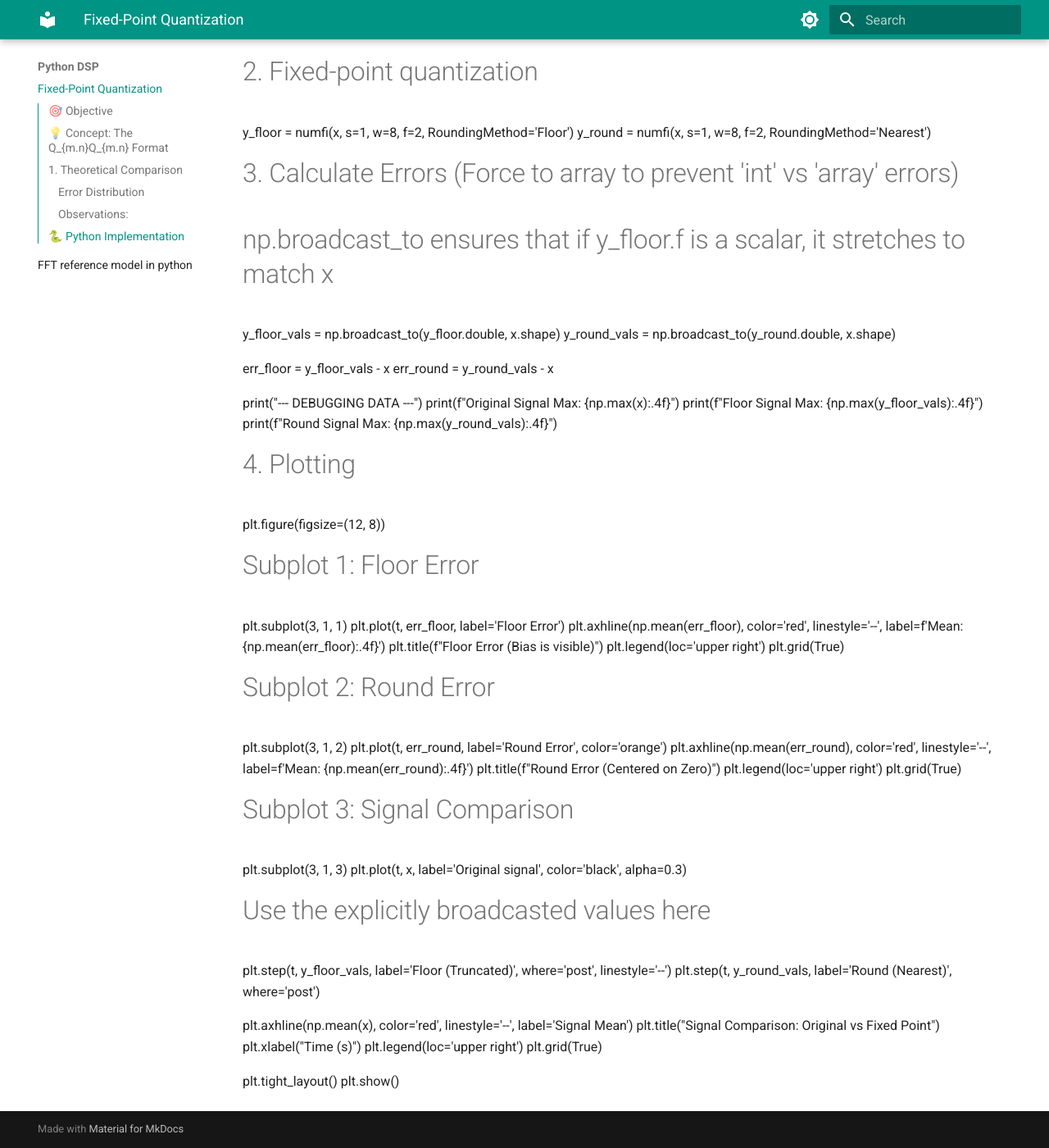
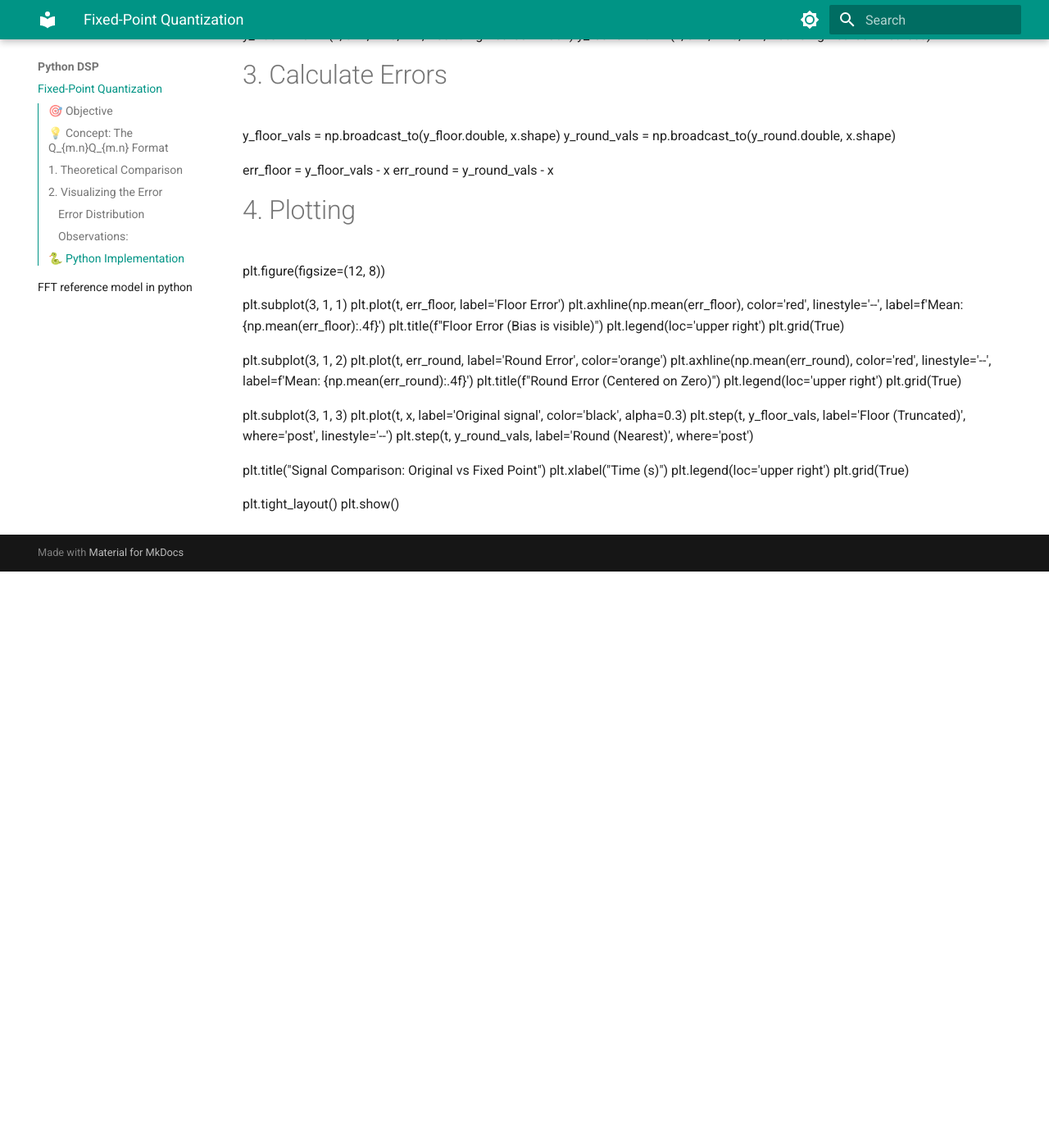
Before and after one commit to arunjeevaraj/Learning_journal, an MkDocs documentation site: the page built from docs/python/fixed_point_dsp/quantization_basics.md, in a window 1280 px wide and 1400 px high, scrolled down 2190 px. Shown: the whole window at 82% size. Built offline with MkDocs 1.6.1 and Material for MkDocs 9.7.7, drawn with Linux system fonts in a browser that asks for light colours; after the commit the page ends 2887 px from its top, so only the background shows below that; some of the changed text lies outside the part shown.

Commit message:
trial again.

```diff
--- a/docs/python/fixed_point_dsp/quantization_basics.md
+++ b/docs/python/fixed_point_dsp/quantization_basics.md
@@ -17,13 +17,14 @@ $$Fixed = \text{round}(Float \times 2^n)$$
 | Method | Hardware Cost | Statistical Bias |
 | :--- | :--- | :--- |
 | **Truncation** | Zero (just drop LSBs) | **High** (Always shifts the mean negative) |
-| **Rounding** | Moderate (requires an adder) | **Low** (Mean error stays near zero)
+| **Rounding** | Moderate (requires an adder) | **Low** (Mean error stays near zero) |
+
 ## 2. Visualizing the Error
 
 Below are the results of my Python simulation comparing a high-precision sine wave against its quantized versions.
 
 ### Error Distribution
-[Insert your plot here: e.g., ![Rounding vs Truncation](/assets/figures/DSP/truncation_vs_rounding.png)
+![Rounding vs Truncation](../../assets/figures/DSP/truncation_vs_rounding.png)
 
 
 
@@ -45,7 +46,6 @@ from numfi import numfi
 # 1. Setup Time and Signal (Use linspace for safety)
 fs = 1000
 duration = 0.1
-# force exactly 100 points, or whatever fs * duration dictates
 N_samples = int(fs * duration)
 t = np.linspace(0, duration, N_samples, endpoint=False)
 
@@ -56,24 +56,16 @@ x = np.sin(2 * np.pi * f_signal * t)
 y_floor = numfi(x, s=1, w=8, f=2, RoundingMethod='Floor')
 y_round = numfi(x, s=1, w=8, f=2, RoundingMethod='Nearest')
 
-# 3. Calculate Errors (Force to array to prevent 'int' vs 'array' errors)
-# np.broadcast_to ensures that if y_floor.f is a scalar, it stretches to match x
+# 3. Calculate Errors
 y_floor_vals = np.broadcast_to(y_floor.double, x.shape)
 y_round_vals = np.broadcast_to(y_round.double, x.shape)
 
 err_floor = y_floor_vals - x
 err_round = y_round_vals - x
 
-print("--- DEBUGGING DATA ---")
-print(f"Original Signal Max: {np.max(x):.4f}")
-print(f"Floor Signal Max:    {np.max(y_floor_vals):.4f}")
-print(f"Round Signal Max:    {np.max(y_round_vals):.4f}")
-
-
 # 4. Plotting
 plt.figure(figsize=(12, 8))
 
-# Subplot 1: Floor Error
 plt.subplot(3, 1, 1)
 plt.plot(t, err_floor, label='Floor Error')
 plt.axhline(np.mean(err_floor), color='red', linestyle='--', label=f'Mean: {np.mean(err_floor):.4f}')
@@ -81,7 +73,6 @@ plt.title(f"Floor Error (Bias is visible)")
 plt.legend(loc='upper right')
 plt.grid(True)
 
-# Subplot 2: Round Error
 plt.subplot(3, 1, 2)
 plt.plot(t, err_round, label='Round Error', color='orange')
 plt.axhline(np.mean(err_round), color='red', linestyle='--', label=f'Mean: {np.mean(err_round):.4f}')
@@ -89,15 +80,11 @@ plt.title(f"Round Error (Centered on Zero)")
 plt.legend(loc='upper right')
 plt.grid(True)
 
-# Subplot 3: Signal Comparison
 plt.subplot(3, 1, 3)
 plt.plot(t, x, label='Original signal', color='black', alpha=0.3)
-
-# Use the explicitly broadcasted values here
 plt.step(t, y_floor_vals, label='Floor (Truncated)', where='post', linestyle='--')
 plt.step(t, y_round_vals, label='Round (Nearest)', where='post')
 
-plt.axhline(np.mean(x), color='red', linestyle='--', label='Signal Mean')
 plt.title("Signal Comparison: Original vs Fixed Point")
 plt.xlabel("Time (s)")
 plt.legend(loc='upper right')
```
